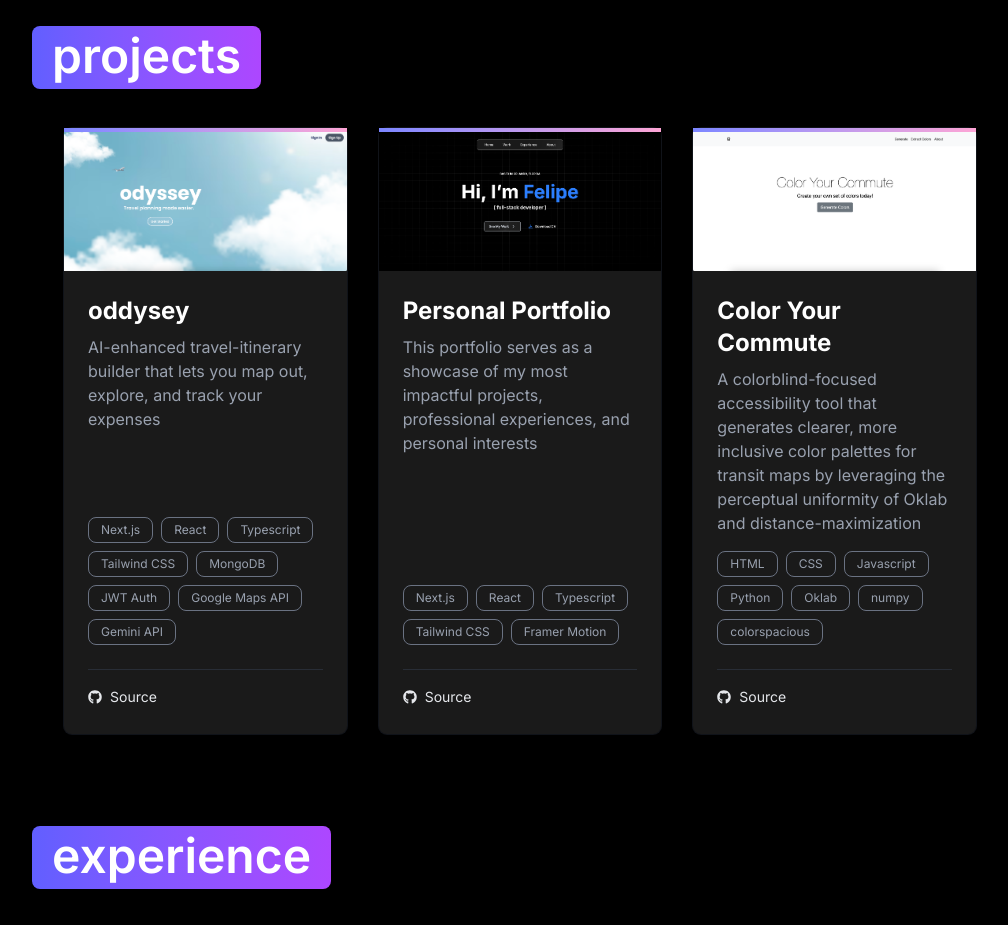
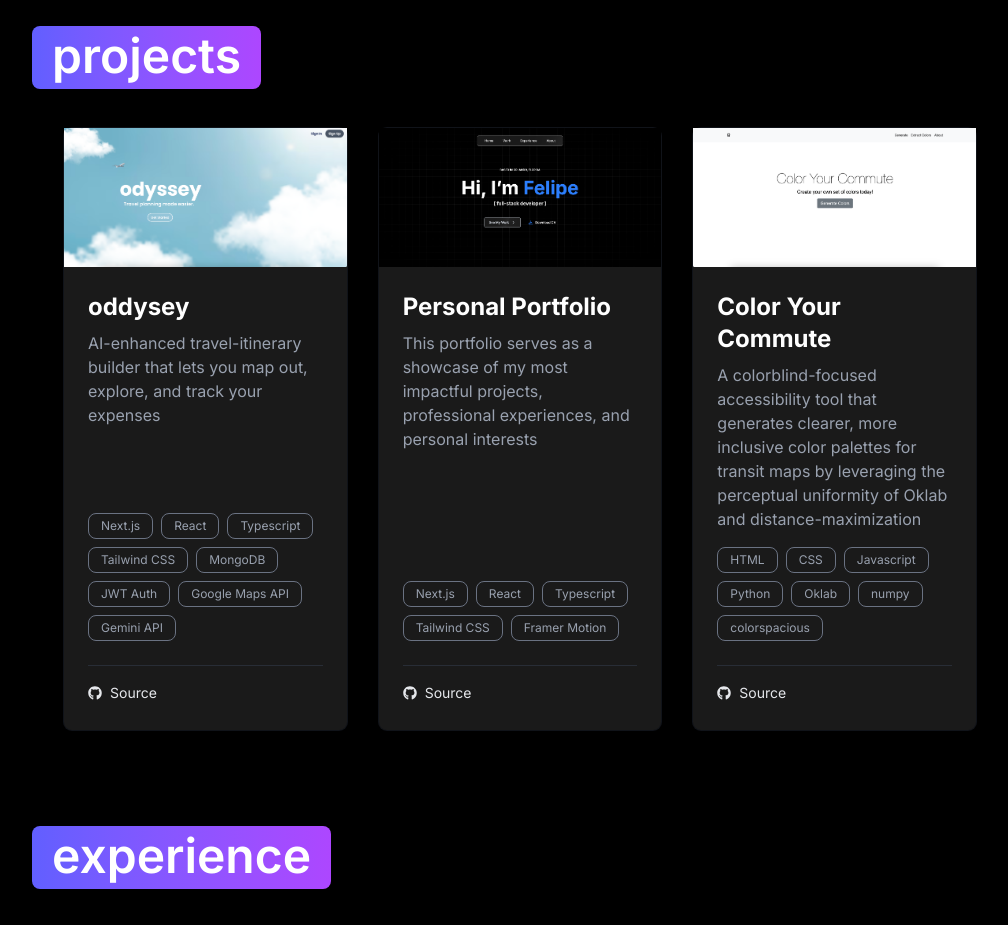
Before and after one commit to xxfmin/personal-portfolio, a Next.js app: page / in a window 1280 px wide. Shown: the part 1600-2525 px from the top of the page, without its empty margins (120-1128 px from the left). Built offline with nearby package versions, Linux system fonts and the light colour scheme.

Commit message:
removed gradient from project cards

```diff
--- a/components/ui/ProjectCard.tsx
+++ b/components/ui/ProjectCard.tsx
@@ -31,9 +31,6 @@ export function ProjectCard({
         overflow-visible
       "
     >
-      {/* gradient accent stripe */}
-      <div className="h-1 bg-gradient-to-r from-indigo-400 to-pink-300" />
-
       {/* clickable screenshot (no follow-pointer) */}
       <a
         href={website}
```
